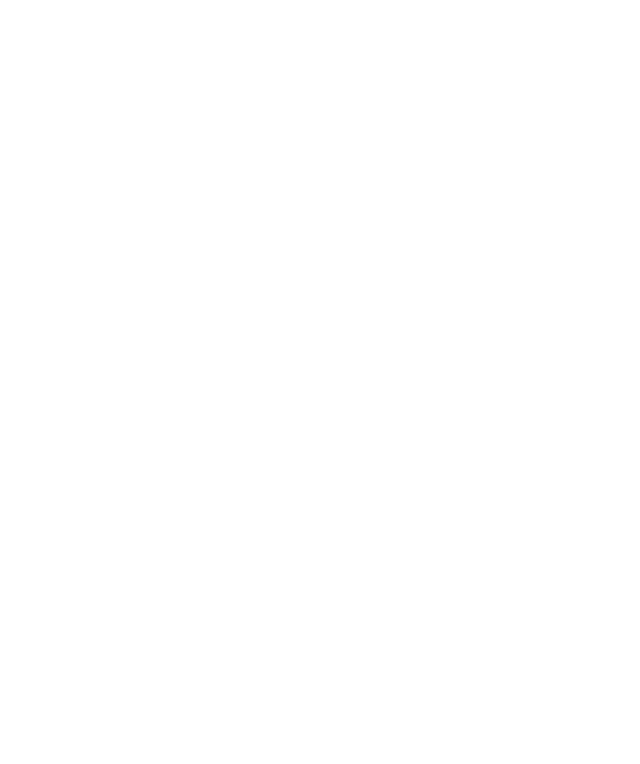
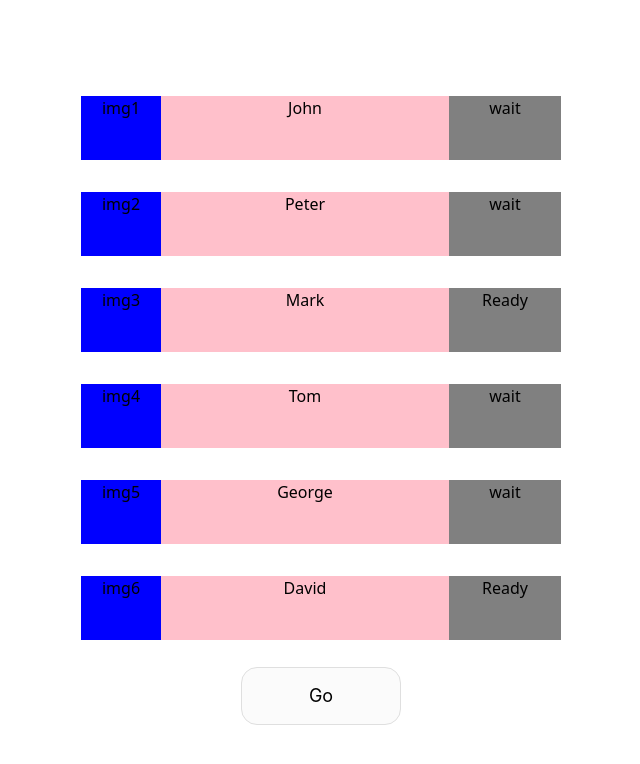
Before and after one commit to stealthy-ninjas/lightning-cards-frontend, a React (Vite) app: page /lobby in a window 1280 px wide. Shown: the top 764 px of the page, without its empty margins (319-959 px from the left). Built offline with nearby package versions, Linux system fonts and the light colour scheme.

Commit message:
made basic structure for lobby

```diff
--- a/src/components/Home/Home.scss
+++ b/src/components/Home/Home.scss
@@ -11,13 +11,13 @@
     .join-game {
         padding: 1rem;
         .join-button {
-            width: 10rem;
+            width: 12rem;
         }
     }
     .create-game {
         padding: 1rem;
         .create-button {
-            width: 10rem;
+            width: 12rem;
         }
     }
 }
--- /dev/null
+++ b/src/components/Lobby/Lobby.scss
@@ -0,0 +1,57 @@
+@import './../Common/Styles/styles.scss';
+
+.lobby-container {
+    display: flex;
+    align-items: center;
+    justify-content: center;
+    flex-direction: column;
+
+    .player-status-info-container {
+        // background: green;
+        width: 30rem;
+        height: 36rem;
+        margin-top: 5rem;
+        display: flex;
+        align-items: center;
+        justify-content: space-evenly;
+        flex-direction: column;
+        gap: 1rem;
+
+        .player-status-info-cards {
+            height: 4rem;
+            width: 30rem;
+            display: flex;
+            align-items: center;
+            justify-content: center;
+            flex-direction: row;
+            text-align: center;
+            .player-avatar{
+                width: 5rem;
+                height: 4rem;
+                background: blue;
+            }
+            .player-info{
+                width: 18rem;
+                height: 4rem;
+                background: pink;
+            }
+            .status-info{
+                width: 7rem;
+                height: 4rem;
+                background: grey;
+            }
+        }
+    }
+
+    .ready-wait-btn-container {
+        width: 30rem;
+        height: 5rem;
+        display: flex;
+        justify-content: center;
+        align-items: center;
+        .ready-wait-btn{
+            width: 10rem;
+
+        }
+    }
+}
--- a/src/components/Lobby/Lobby.tsx
+++ b/src/components/Lobby/Lobby.tsx
@@ -1,6 +1,16 @@
 import { useEffect } from 'react';
+import './Lobby.scss';
 
 export default function Lobby({ userName, roomId, setWs }) {
+  const playerInfo = [
+    // will be updated once the API is ready
+    { id: 1, avatar: 'img1', playerName: 'John', status: 'wait' },
+    { id: 2, avatar: 'img2', playerName: 'Peter', status: 'wait' },
+    { id: 3, avatar: 'img3', playerName: 'Mark', status: 'Ready' },
+    { id: 4, avatar: 'img4', playerName: 'Tom', status: 'wait' },
+    { id: 5, avatar: 'img5', playerName: 'George', status: 'wait' },
+    { id: 6, avatar: 'img6', playerName: 'David', status: 'Ready' }
+  ];
   useEffect(() => {
     console.log(roomId);
     if (roomId === '') return;
@@ -22,8 +32,24 @@
     setWs(tempWs);
   }, [setWs, roomId, userName]);
   return (
-    <div>
-      <div></div>
+    <div className="lobby-container">
+      <div className="player-status-info-container">
+        {playerInfo.map((player) => (
+          <div className="player-status-info-cards">
+            <div className="player-avatar">{player.avatar}</div>
+            <div className="player-info">{player.playerName}</div>
+            <div className="status-info">{player.status}</div>
+          </div>
+        ))}
+      </div>
+      <div className="ready-wait-btn-container">
+        <button
+          className="btn ready-wait-btn"
+          disabled={playerInfo.filter((i) => i.status === 'wait').length !== 0} // will be updated once the API is ready
+          role="button">
+          Go
+        </button>
+      </div>
     </div>
   );
 }
```
